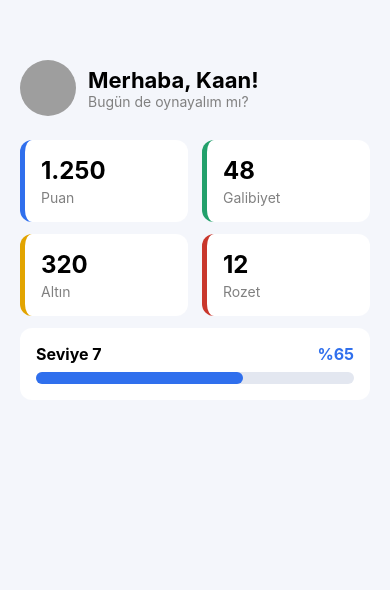
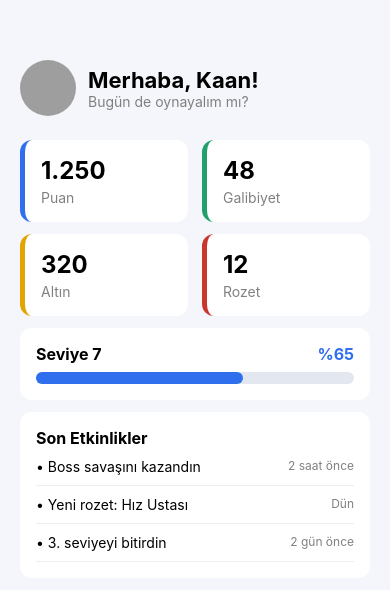
Before and after one commit to Tesbim/MobilUygulama311, a React Native app in the folder ek-oyun-dashboard/: screen / in a window 390 px wide. Shown: the top 590 px of the page. Built offline with nearby package versions, Linux system fonts and the light colour scheme; grey boxes are pictures that could not be loaded.

Commit message:
Dashboard: Adım 4 - son etkinlikler listesi (map)

```diff
--- a/ek-oyun-dashboard/App.js
+++ b/ek-oyun-dashboard/App.js
@@ -1,4 +1,9 @@
 import { StyleSheet, View, Text, Image, ScrollView } from 'react-native';
+const etkinlikler = [
+  { id: 1, metin: 'Boss savaşını kazandın', zaman: '2 saat önce' },
+  { id: 2, metin: 'Yeni rozet: Hız Ustası', zaman: 'Dün' },
+  { id: 3, metin: '3. seviyeyi bitirdin', zaman: '2 gün önce' },
+];
 function StatKarti({ deger, baslik, renk }) {
   return (
       <View style={[styles.kart, { borderLeftColor: renk }]}>
@@ -38,6 +43,16 @@ export default function App() {
             <View style={[styles.cubukIc, { width: '65%' }]} />
           </View>
         </View>
+        {/* 4. Son etkinlikler */}
+        <View style={styles.bolum}>
+          <Text style={styles.bolumBaslik}>Son Etkinlikler</Text>
+          {etkinlikler.map((e) => (
+              <View key={e.id} style={styles.etkinlik}>
+                <Text>• {e.metin}</Text>
+                <Text style={styles.zaman}>{e.zaman}</Text>
+              </View>
+          ))}
+        </View>
       </ScrollView>
   );
 }
@@ -66,4 +81,14 @@ const styles = StyleSheet.create({
   yuzde: { fontSize: 16, color: '#2f6fed', fontWeight: 'bold' },
   cubukDis: { height: 12, backgroundColor: '#e3e7f0', borderRadius: 6 },
   cubukIc: { height: 12, backgroundColor: '#2f6fed', borderRadius: 6 },
+
+  etkinlik: {
+    flexDirection: 'row',
+    justifyContent: 'space-between',
+    paddingVertical: 10,
+    borderBottomWidth: 1,
+    borderBottomColor: '#eee',
+  },
+  zaman: { fontSize: 12, color: 'gray' },
+
 });
```
